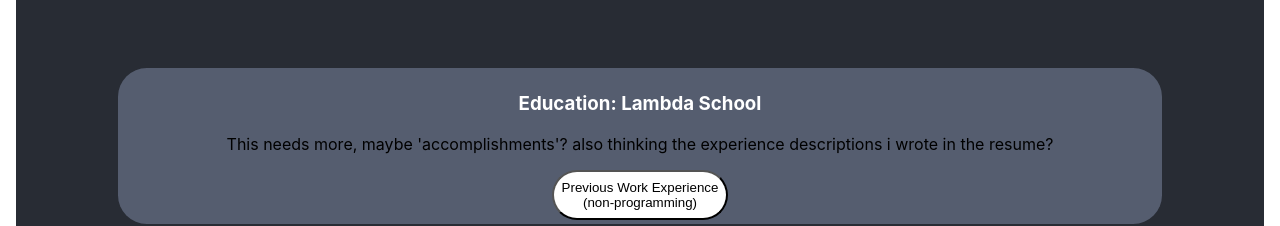
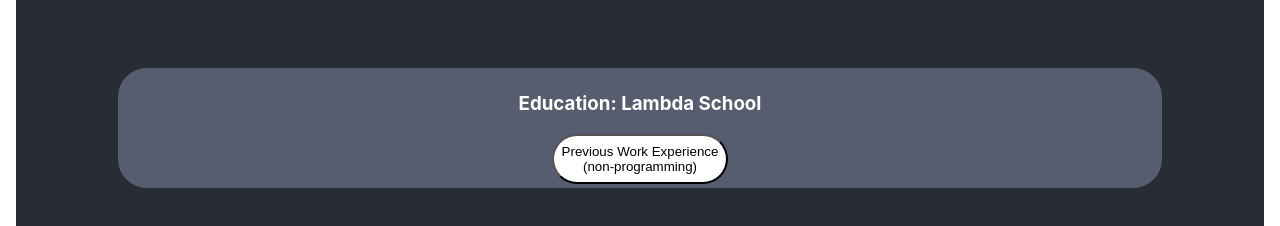
Before and after one commit to meloegel/portfolio, a React (Create React App) app: page / in a window 1280 px wide. Shown: the part 1044-1270 px from the top of the page. Built offline with nearby package versions, Linux system fonts and the light colour scheme.

Commit message:
removed note

```diff
--- a/src/components/qualifications.js
+++ b/src/components/qualifications.js
@@ -21,7 +21,6 @@ const Qualifications = (key) => {
         <div className='hvr-grow' id='edu'>
             <div className="qualifications">
                 <h3>Education: Lambda School</h3>
-                <p>This needs more, maybe 'accomplishments'? also thinking the experience descriptions i wrote in the resume? </p>
                 <button onClick={History}>Previous Work Experience <p id='buttonP'>(non-programming)</p></button>
                 <PrevWork />
                 <button onClick={History} id='closeButton' className='display'>Close</button>
```
